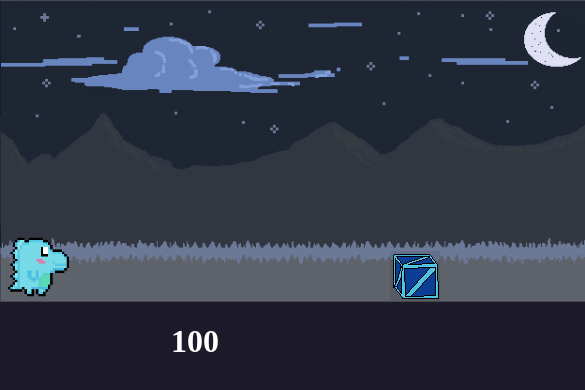
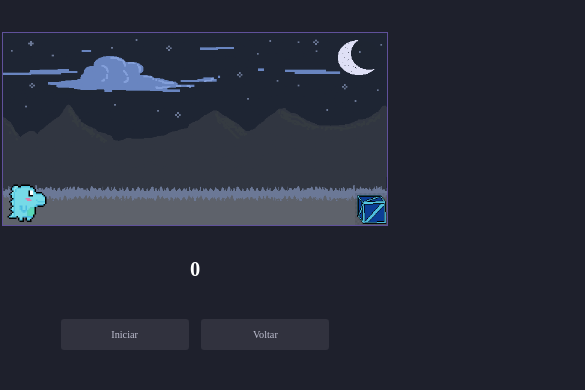
Before and after one commit to aninha-jpg/mini-games, a plain HTML site: page jogo-do-dino/index.html in a window 390 px wide. Shown: the whole page, 585 px wide, since content can reach past the window. Drawn offline with Linux system fonts and the light colour scheme.

Commit message:
feat: adding mobile responsiveness, new events to play with mouse and touch, scoring and counting down.

```diff
--- a/jogo-do-dino/index.html
+++ b/jogo-do-dino/index.html
@@ -2,15 +2,22 @@
 <html lang="pt-br">
 <head>
     <meta charset="UTF-8">
+    <meta name="viewport" content="width=device-width, initial-scale=1.0">
     <link rel="stylesheet" href="style.css">
     <title>Dino</title>
 </head>
 <body>
-    <div id="game">
-        <div id="dino"></div>
-        <div id="box"></div>
+    <div id="projeto-game">
+        <div id="game">
+            <div id="dino"></div>
+            <div id="box"></div>
+        </div>
+        <h1 id="score">0</h1>
+        <div id="inicio">
+            <button onclick="iniciar()">Iniciar</button>
+            <button><a href="../../../index.html" >Voltar</a></button>
+        </div>
     </div>
-    <h1 id="score">0</h1>
     <script src="script.js"></script>
 </body>
 </html>
--- a/jogo-do-dino/script.js
+++ b/jogo-do-dino/script.js
@@ -2,7 +2,33 @@ const dino = window.document.getElementById("dino");
 const box = window.document.getElementById("box");
 const score = window.document.getElementById("score");
 
+let cronometro;
+let motorJogo;
+
 // fazendo funcão para chamar a class jump animation da css e remover logo em seguida
+
+function iniciar() {
+
+    clearInterval(motorJogo);
+    clearInterval(cronometro);
+    // tira o foto do botão iniciar
+    if(document.activeElement){
+        document.activeElement.blur();
+    }
+    // faz uma contagem 3,2,1 antes de iniciar o game
+    let temp = 3;
+    cronometro = setInterval(() => {
+        if (temp > 0){
+            score.innerText = temp;
+            temp--;
+        } else {
+            clearInterval(cronometro);
+            score.innerText = 0;
+            rodarJogo();
+        }
+    }, 1000)
+}
+
 function jump(){
     dino.classList.add('jump-animation');
     setTimeout(() => {
@@ -18,44 +44,52 @@ document.addEventListener('keypress', () => {
     }
 })
 
+document.addEventListener('mousedown', () => {
+    if(!dino.classList.contains('jump-animation')){
+        jump();
+    }
+})
+
+document.addEventListener('touchstart', (e) => {
+    if(e.touches.length === 1){
+        if(!dino.classList.contains('jump-animation')){
+            jump();
+        }
+    }
+}, {passive: false});
+
 // definindo o estilo computado(top e left) do dinossauro e da caixa para fazer o loop do game
 
 // só mostra a pedra se o valor for positivo.
+function rodarJogo(){
 
-setInterval(() => {
-    score.innerText++;
+    clearInterval(motorJogo);
+    clearInterval(cronometro);
+    // liga a caixa
+    box.classList.add('box-animation');
+
+    motorJogo = setInterval(() => {
         const dinoTop = parseInt(window.getComputedStyle(dino).getPropertyValue('top'));
 
         const boxLeft = parseInt(window.getComputedStyle(box).getPropertyValue('left'));
-
+        // agora o placar aumenta conforme você pula a caixa
         if(boxLeft < 0) {
-        box.style.display = 'none';
-    } else {
+            if (box.style.display !== 'none') {
+                score.innerText++;
+            }
             box.style.display = "";
         }
 
         // detectando a colisão
 
-    if (boxLeft < 50 && boxLeft > 0 && dinoTop > 150) {
-        alert('Fim de Jogo! Sua Pontuação é: ' +  score.innerText + "\n\nJogar Novamente?");
-        location.reload();
+        if (boxLeft < 50 && boxLeft > 0 && dinoTop > 160) {
+            clearInterval(motorJogo);
+            alert("Aii, você bateu!")
+            score.innerHTML = 'Fim de Jogo! Sua Pontuação é: ' +  score.innerText;
+            // a animação inicia e finaliza conforme o jogo ocorre
+            box.classList.remove('box-animation')
         }
 
+
     }, 50);
-
-
-/*
-
-script feito antes do tutorial para melhorar lógica de programação.
-
-
-1 - APÓS PASSAR AS VARIÁVEIS, PRECISA TER A INTERAÇÃO DE PULAR - add event
-
-2 - SCORE PRECISAR ATUALIZAR(++) CONFORME ELE AVANÇA SEM MORRER(FUNÇÃO)
-3 - O JOGO PRECISA PARAR SE ELE BATER NA PEDRA
-
-4 - O JOGO RESETA O SCORE SE ELE BATER NA PEDRA
-
-5 - ELE DÁ UM ALERT PERGUNTANDO SE QUER JOGAR NOVAMENTE - SE SIM, COMEÇA DE NOVO
-
-*/
+}
--- a/jogo-do-dino/style.css
+++ b/jogo-do-dino/style.css
@@ -1,5 +1,20 @@
+:root {
+    --cor1: #1e202c;
+    --cor2: #31323e;
+    --cor3: #60519b;
+    --cor4: #bfc0d1;
+}
+
+/* impede que usuarios selecionem elementos sem quere */
+#dino, #box, #score, body {
+    user-select: none;
+    -webkit-user-select: none;
+    -webkit-tap-highlight-color: transparent;
+    touch-action: manipulation;
+}
+
 body {
-    background-color: #1D1B2A;
+    background-color: var(--cor1);
     color: white;
     margin: 0 auto;
 }
@@ -11,10 +26,12 @@ body {
 #game {
     width: 600px;
     height: 300px;
-    border: 1px solid rgba(0, 0, 0, 0.258);
+    border: 1px solid var(--cor3);
     margin: auto;
     background-image: url(image/fundo.png);
     background-size: cover;
+    overflow: hidden;
+    position: relative;
 }
 
 #dino {
@@ -34,6 +51,9 @@ body {
     left: 550px;
     background-image: url(image/box.png);
     background-size: cover;
+}
+
+.box-animation {
     animation: caixa 1.33s infinite;
 }
 
@@ -52,3 +72,51 @@ body {
     75%{top: 75px;}
     100%{top: 225px;}
 }
+
+a {
+    text-decoration: none;
+    color: var(--cor4);
+    border-radius: 10px;
+    transition: 0.3s;
+}
+
+a:hover {
+    color: var(--cor2);
+}
+
+button {
+    margin: 10px;
+    background-color: var(--cor2);
+    color: var(--cor4);
+    border: none;
+    padding: 5px 10px;
+    border-radius: 5px;
+    cursor: pointer;
+    font-family: inherit;
+    font-size: 1em;
+    transition: 0.3s;
+}
+
+button:hover {
+    background-color: var(--cor3);
+    color: var(--cor4);
+}
+
+#inicio {
+    display: flex;
+    justify-content: center;
+    align-items: center;
+}
+
+@media (max-width: 600px) {
+    @media (max-width: 600px) {
+    #game, #score, #inicio {
+        zoom: 0.64;
+        margin-top: 50px;
+    }
+    button {
+        padding: 15px;
+        width: 200px;
+    }
+}
+}
```
Also changed, not shown: 1 other file. Lines whose indentation alone changed are shown as unchanged.
